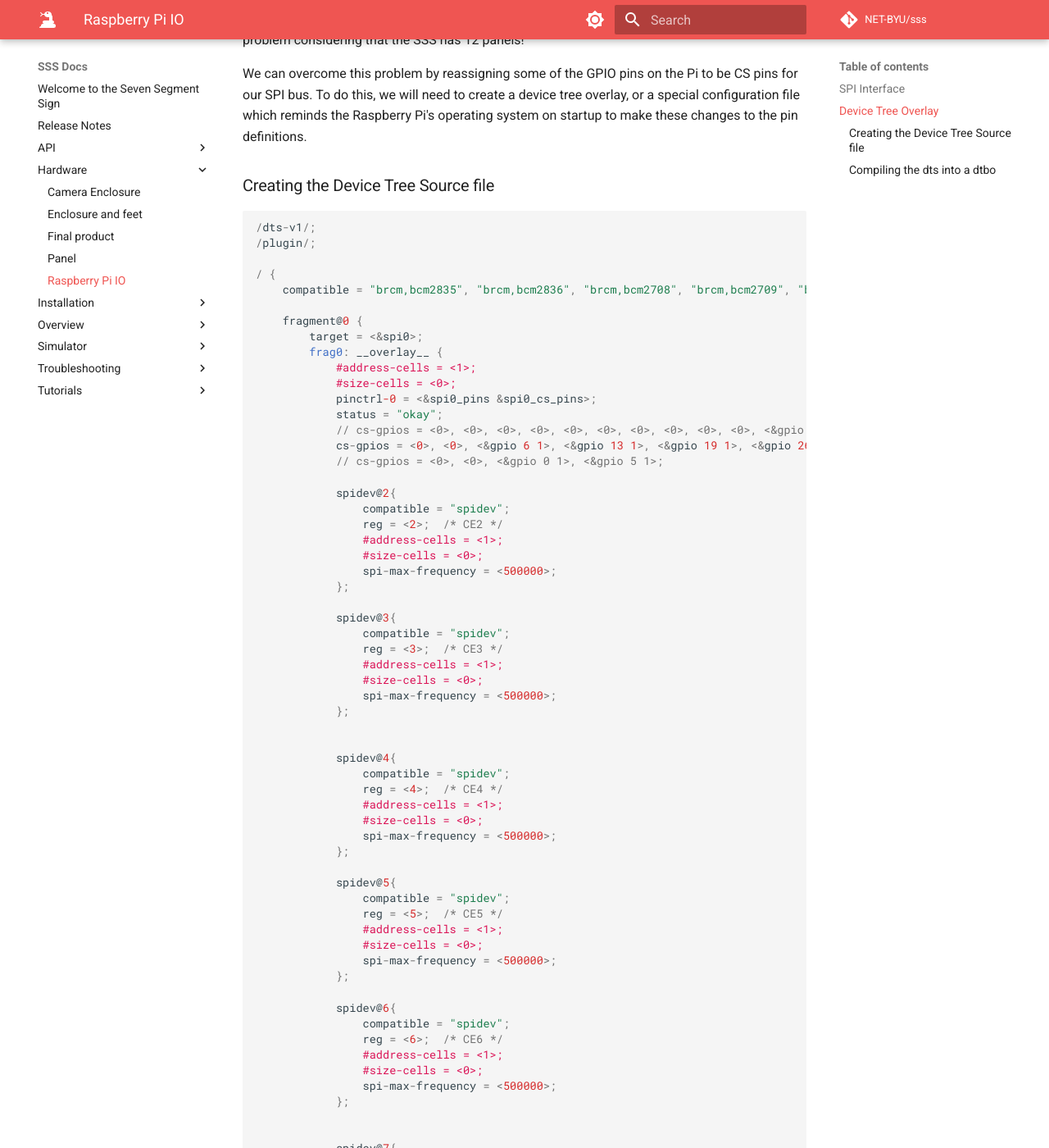
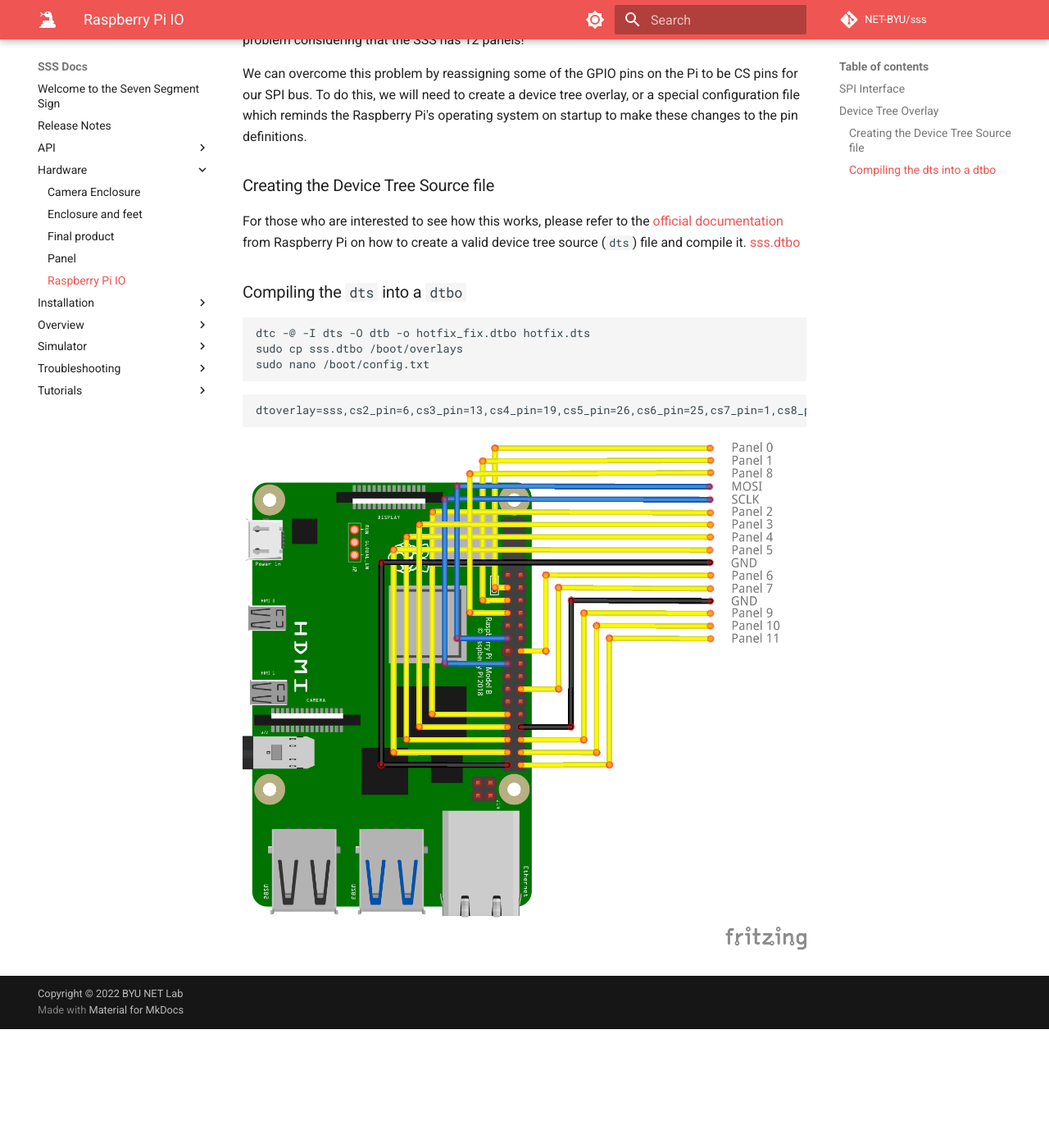
Before and after one commit to NET-BYU/sss, an MkDocs documentation site: the page built from docs/Hardware/Raspberry Pi IO.md, in a window 1280 px wide and 1400 px high, scrolled down 742 px. Shown: the whole window at 82% size. Built offline with MkDocs 1.6.1 and Material for MkDocs 9.7.7, drawn with Linux system fonts in a browser that asks for light colours; comment, search, counter and statistics services are not loaded; after the commit the page ends 1997 px from its top, so only the background shows below that; some of the changed text lies outside the part shown.

Commit message:
Add device tree assets

````diff
--- a/docs/Hardware/Raspberry Pi IO.md
+++ b/docs/Hardware/Raspberry Pi IO.md
@@ -14,162 +14,8 @@
 
 ### Creating the Device Tree Source file
 
-```c
-/dts-v1/;
-/plugin/;
+For those who are interested to see how this works, please refer to the [official documentation](https://www.raspberrypi.com/documentation/computers/configuration.html#device-trees-overlays-and-parameters) from Raspberry Pi on how to create a valid device tree source (`dts`) file and compile it.  [sss.dtbo]()
 
-/ {
-	compatible = "brcm,bcm2835", "brcm,bcm2836", "brcm,bcm2708", "brcm,bcm2709", "brcm,bcm2710";
-
-	fragment@0 {
-		target = <&spi0>;
-		frag0: __overlay__ {
-			#address-cells = <1>;
-			#size-cells = <0>;
-			pinctrl-0 = <&spi0_pins &spi0_cs_pins>;
-			status = "okay";
-			// cs-gpios = <0>, <0>, <0>, <0>, <0>, <0>, <0>, <0>, <0>, <0>, <&gpio 0 1>, <&gpio 5 1>, <&gpio 6 1>, <&gpio 13 1>, <&gpio 19 1>, <&gpio 26 1>, <&gpio 1 1>, <&gpio 12 1>, <&gpio 16 1>, <&gpio 20 1>;
-			cs-gpios = <0>, <0>, <&gpio 6 1>, <&gpio 13 1>, <&gpio 19 1>, <&gpio 26 1>, <&gpio 25 1>, <&gpio 1 1>, <&gpio 12 1>, <&gpio 16 1>, <&gpio 20 1>, <&gpio 21 1>, <&gpio 17 1>, <&gpio 27 1>, <&gpio 22 1>;
-			// cs-gpios = <0>, <0>, <&gpio 0 1>, <&gpio 5 1>;
-
-			spidev@2{
-				compatible = "spidev";
-				reg = <2>;	/* CE2 */
-				#address-cells = <1>;
-				#size-cells = <0>;
-				spi-max-frequency = <500000>;
-			};
-
-			spidev@3{
-				compatible = "spidev";
-				reg = <3>;	/* CE3 */
-				#address-cells = <1>;
-				#size-cells = <0>;
-				spi-max-frequency = <500000>;
-			};
-
-
-			spidev@4{
-				compatible = "spidev";
-				reg = <4>;	/* CE4 */
-				#address-cells = <1>;
-				#size-cells = <0>;
-				spi-max-frequency = <500000>;
-			};
-
-			spidev@5{
-				compatible = "spidev";
-				reg = <5>;	/* CE5 */
-				#address-cells = <1>;
-				#size-cells = <0>;
-				spi-max-frequency = <500000>;
-			};
-
-			spidev@6{
-				compatible = "spidev";
-				reg = <6>;	/* CE6 */
-				#address-cells = <1>;
-				#size-cells = <0>;
-				spi-max-frequency = <500000>;
-			};
-
-
-			spidev@7{
-				compatible = "spidev";
-				reg = <7>;	/* CE7 */
-				#address-cells = <1>;
-				#size-cells = <0>;
-				spi-max-frequency = <500000>;
-			};
-
-
-			spidev@8{
-				compatible = "spidev";
-				reg = <8>;	/* CE8 */
-				#address-cells = <1>;
-				#size-cells = <0>;
-				spi-max-frequency = <500000>;
-			};
-
-			spidev@9{
-				compatible = "spidev";
-				reg = <9>;	/* CE9 */
-				#address-cells = <1>;
-				#size-cells = <0>;
-				spi-max-frequency = <500000>;
-			};
-
-			spidev@10{
-				compatible = "spidev";
-				reg = <10>;	/* CE10 */
-				#address-cells = <1>;
-				#size-cells = <0>;
-				spi-max-frequency = <500000>;
-			};
-
-			spidev@11{
-				compatible = "spidev";
-				reg = <11>;	/* CE11 */
-				#address-cells = <1>;
-				#size-cells = <0>;
-				spi-max-frequency = <500000>;
-			};
-
-			spidev@12{
-				compatible = "spidev";
-				reg = <12>;	/* CE11 */
-				#address-cells = <1>;
-				#size-cells = <0>;
-				spi-max-frequency = <500000>;
-			};
-
-			spidev@13{
-				compatible = "spidev";
-				reg = <13>;	/* CE11 */
-				#address-cells = <1>;
-				#size-cells = <0>;
-				spi-max-frequency = <500000>;
-			};
-
-			spidev@14{
-				compatible = "spidev";
-				reg = <14>;	/* CE11 */
-				#address-cells = <1>;
-				#size-cells = <0>;
-				spi-max-frequency = <500000>;
-			};
-
-		};
-	};
-
-	fragment@1 {
-		target = <&gpio>;
-		__overlay__ {
-			spi0_cs_pins: spi0_cs_pins {
-				// brcm,pins = <0 5 6 13 19 26 1 12 16 20>;
-				brcm,pins = <6 13 19 26 25 1 12 16 20 21 17 27 22>;
-				brcm,function = <1>; /* out */
-			};
-		};
-	};
-
-	__overrides__ {
-		cs2_pin = <&frag0>,"cs-gpios:12", <&spi0_cs_pins>,"brcm,pins:0";
-		cs3_pin = <&frag0>,"cs-gpios:24", <&spi0_cs_pins>,"brcm,pins:4";
-		cs4_pin = <&frag0>,"cs-gpios:36", <&spi0_cs_pins>,"brcm,pins:8";
-		cs5_pin = <&frag0>,"cs-gpios:48", <&spi0_cs_pins>,"brcm,pins:12";
-		cs6_pin = <&frag0>,"cs-gpios:60", <&spi0_cs_pins>,"brcm,pins:16";
-		cs7_pin = <&frag0>,"cs-gpios:72", <&spi0_cs_pins>,"brcm,pins:20";
-		cs8_pin = <&frag0>,"cs-gpios:84", <&spi0_cs_pins>,"brcm,pins:24";
-		cs9_pin = <&frag0>,"cs-gpios:96", <&spi0_cs_pins>,"brcm,pins:28";
-		cs10_pin = <&frag0>,"cs-gpios:108", <&spi0_cs_pins>,"brcm,pins:32";
-		cs11_pin = <&frag0>,"cs-gpios:120", <&spi0_cs_pins>,"brcm,pins:36";
-		cs12_pin = <&frag0>,"cs-gpios:132", <&spi0_cs_pins>,"brcm,pins:40";
-		cs13_pin = <&frag0>,"cs-gpios:144", <&spi0_cs_pins>,"brcm,pins:44";
-		cs14_pin = <&frag0>,"cs-gpios:156", <&spi0_cs_pins>,"brcm,pins:48";
-	};
-};
-```
 
 ### Compiling the `dts` into a `dtbo`
 
````
Also changed, not shown: 1 other file.
